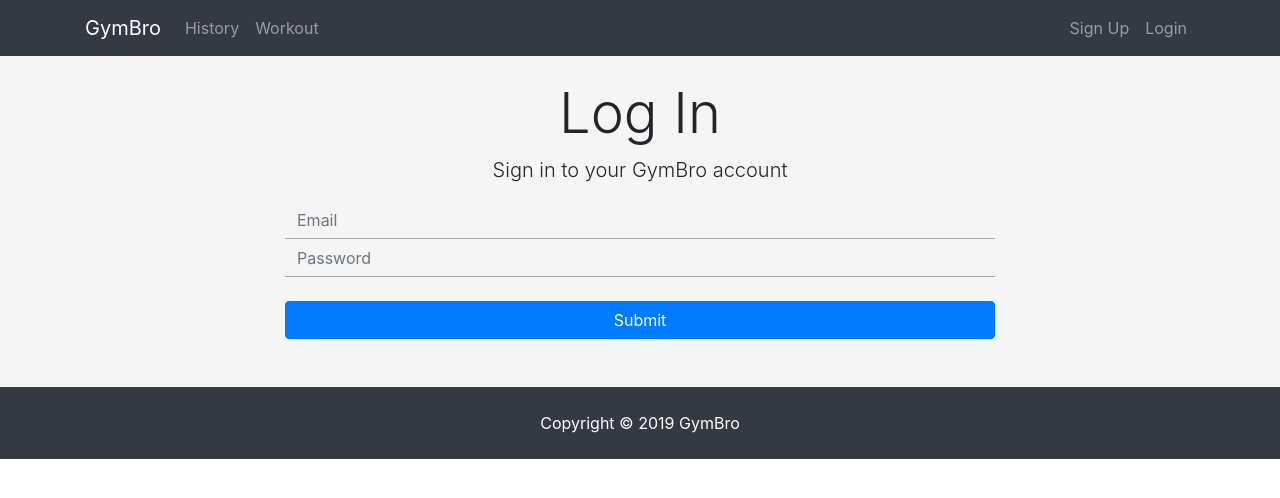
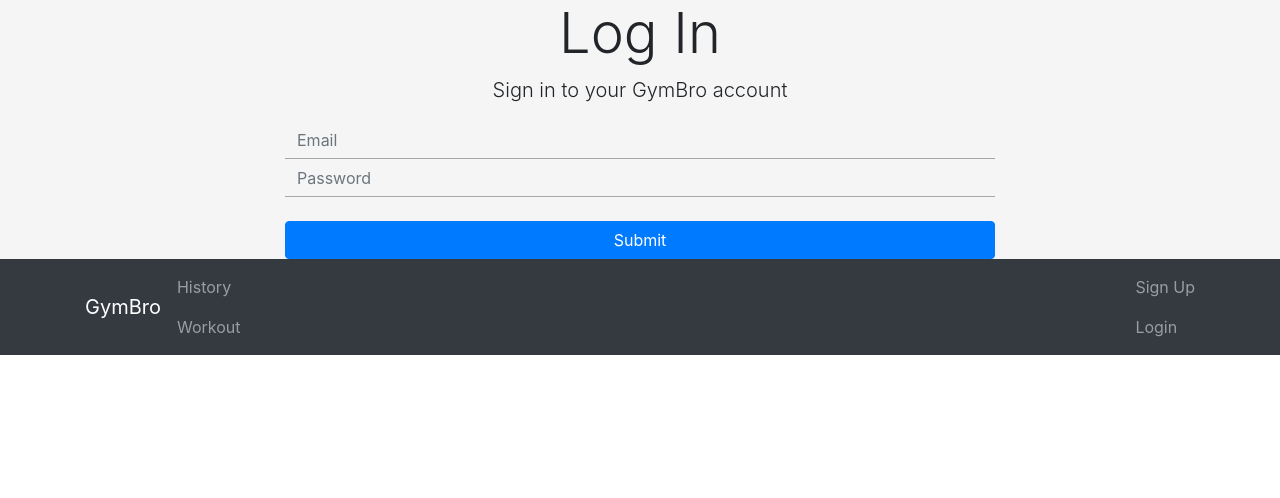
Before and after one commit to Yaxa87/gym-bro, a React (Create React App) app in the folder client/: page /login in a window 1280 px wide. Shown: the top 498 px of the page. Built offline with nearby package versions, Linux system fonts and the light colour scheme.

Commit message:
removed footer

```diff
--- a/client/src/App.js
+++ b/client/src/App.js
@@ -37,7 +37,6 @@
 		<Provider store={store}>
 			<Router>
 				<div className="App">
-					<Navbar />
 					<Route exact path="/" component={Landing} />
 					<div className="container">
 						<Route exact path="/register" component={Register} />
@@ -45,7 +44,7 @@
 						<Route exact path="/history" component={History} />
 						<Route exact path="/workout" component={Workout} />
 					</div>
-					<Footer />
+					<Navbar />
 				</div>
 			</Router>
 		</Provider>
--- a/client/src/components/layout/Navbar.js
+++ b/client/src/components/layout/Navbar.js
@@ -32,14 +32,10 @@
         );
 
         return (
-            <nav className="navbar navbar-expand-sm navbar-dark bg-dark mb-4">
+            <nav className="navbar navbar-dark bg-dark mb-4">
                 <div className="container">
                     <Link className="navbar-brand" to="/">GymBro</Link>
-                    <button className="navbar-toggler" type="button" data-toggle="collapse" data-target="#mobile-nav">
-                        <span className="navbar-toggler-icon"></span>
-                    </button>
 
-                    <div className="collapse navbar-collapse" id="mobile-nav">
                     <ul className="navbar-nav mr-auto">
                         <li className="nav-item">
                             <Link className="nav-link" to="/history">History</Link>
@@ -50,7 +46,6 @@
                     </ul>
 
                     {isAuthenticated ? authNav : guestNav}
-                    </div>
                 </div>
             </nav>
         )
--- a/client/src/components/workout/Workout.js
+++ b/client/src/components/workout/Workout.js
@@ -137,7 +137,7 @@
         return (
             <div className="row">
                 <div className="col-md-8 m-auto">
-                    <h1 className="text-center">Workout</h1>
+                    <h1 className="h2 text-center">Workout</h1>
                     <form onSubmit={this.onSubmit}>
                         <div className="mb-2">
                             <TextInputGroup
```
Lines whose indentation alone changed are shown as unchanged.
